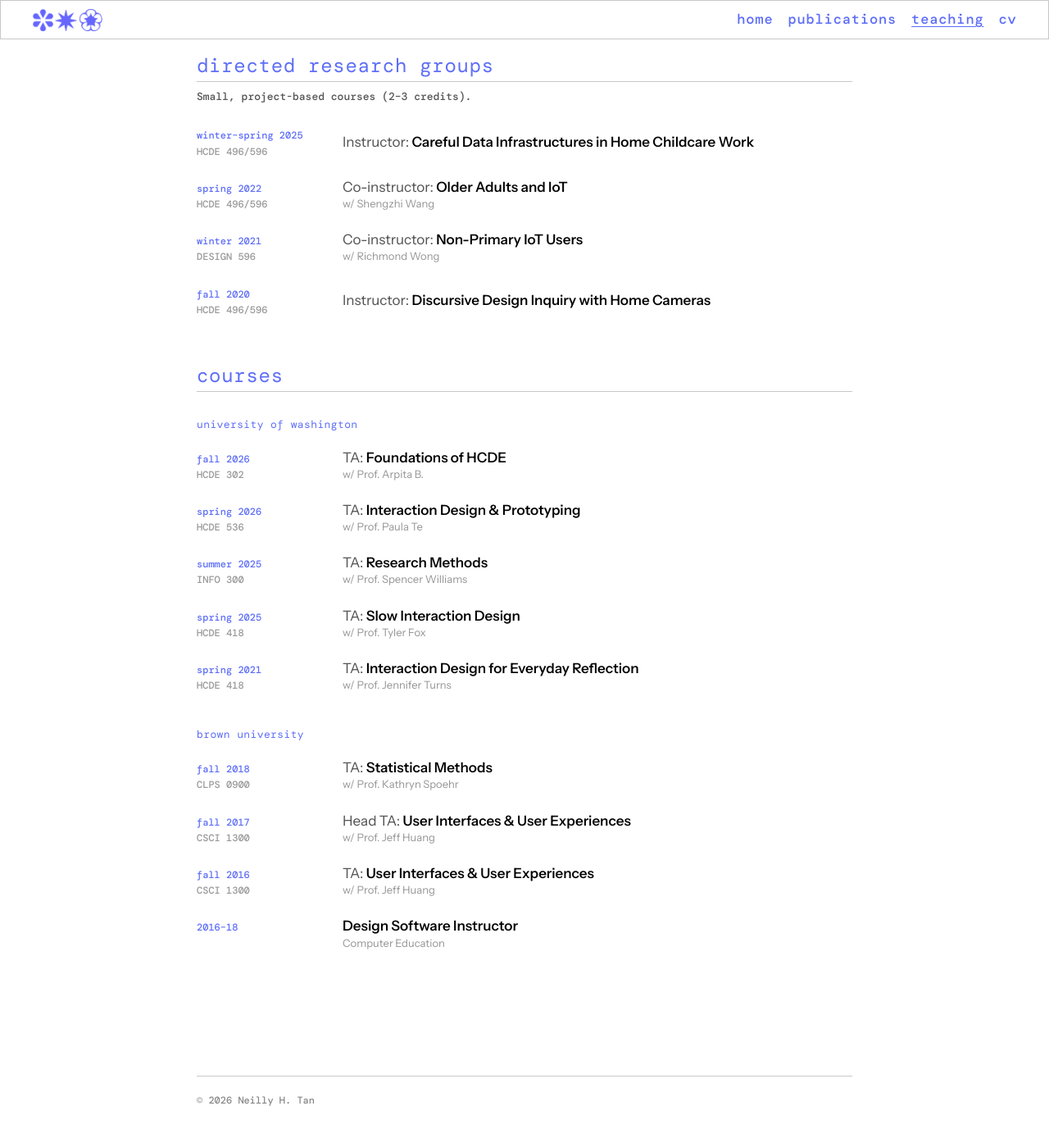
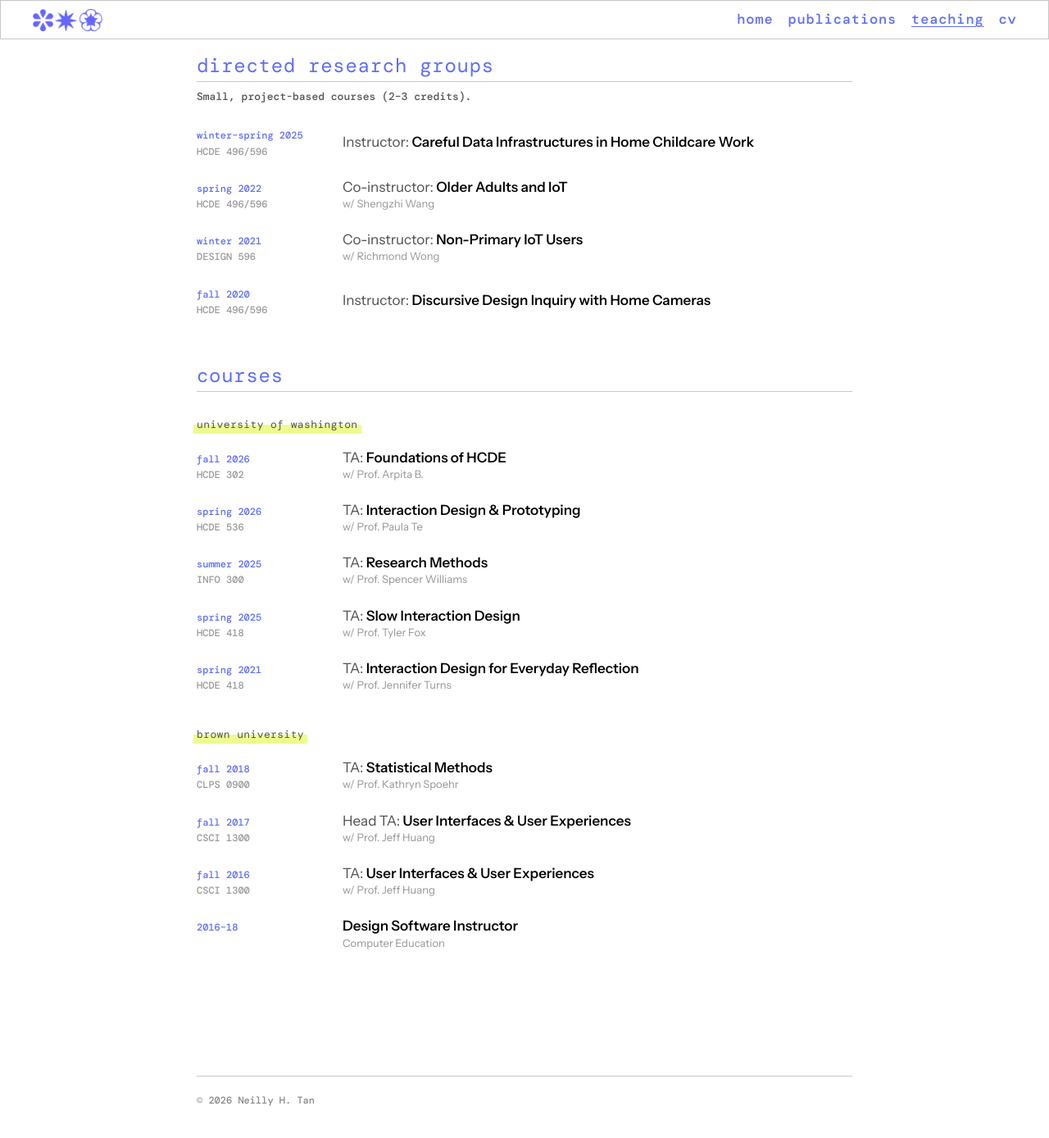
Before and after one commit to neillytan/neillytan.github.io, a Jekyll site: the page built from teaching.html, in a window 1280 px wide and 1400 px high, scrolled down 187 px. Shown: the top 1388 px of the window at 82% size. Built offline with Jekyll 4.4.1, drawn with Linux system fonts in a browser that asks for light colours; some web fonts are replaced.

Commit message:
Teaching: gray subheadings with blocky yellow highlight
Co-Authored-By: Claude Opus 5.5 <noreply@anthropic.com>

```diff
--- a/assets/css/style.css
+++ b/assets/css/style.css
@@ -139,7 +139,7 @@ p { margin: 0 0 1rem; }
 .teach .pub-single { align-self: center; }
 .teach .pub-single .pub-title { margin-bottom: 0 !important; }
 .teach .pub-meta { font-size: 13px; color: #999; margin-top: -6.6px !important; }
-.teach-subhead { grid-column: 1 / -1; margin: 6px 0 -4px; font-family: var(--heading-font); font-size: 13px; font-weight: 400; letter-spacing: 0.03em; color: var(--accent); }
+.teach-subhead { grid-column: 1 / -1; justify-self: start; margin: 6px 0 -4px -4px; padding: 0 4px; font-family: var(--heading-font); font-size: 13px; font-weight: 400; letter-spacing: 0.03em; color: #555; background: linear-gradient(transparent 50%, var(--highlight) 50%); }
 .teach-subhead ~ .teach-subhead { margin-top: 18px; }
 .teach-role { font-weight: 420; color: #555; }
 
```
